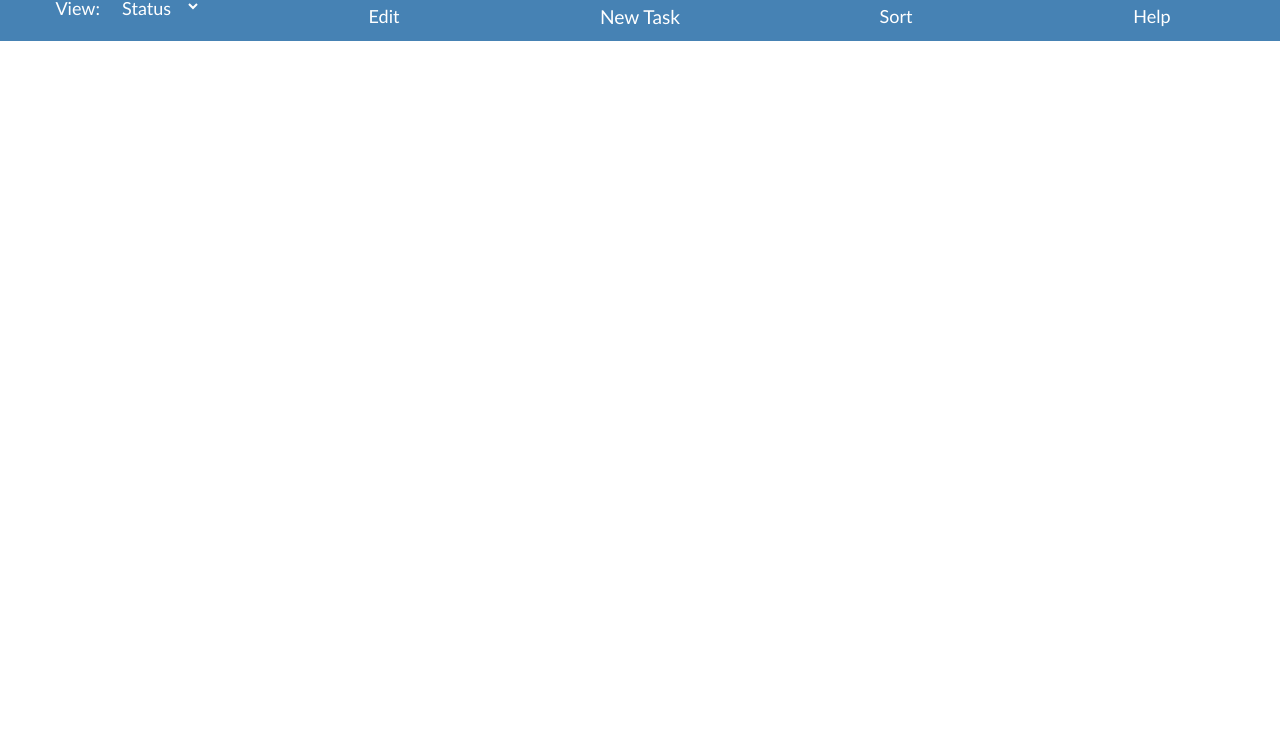
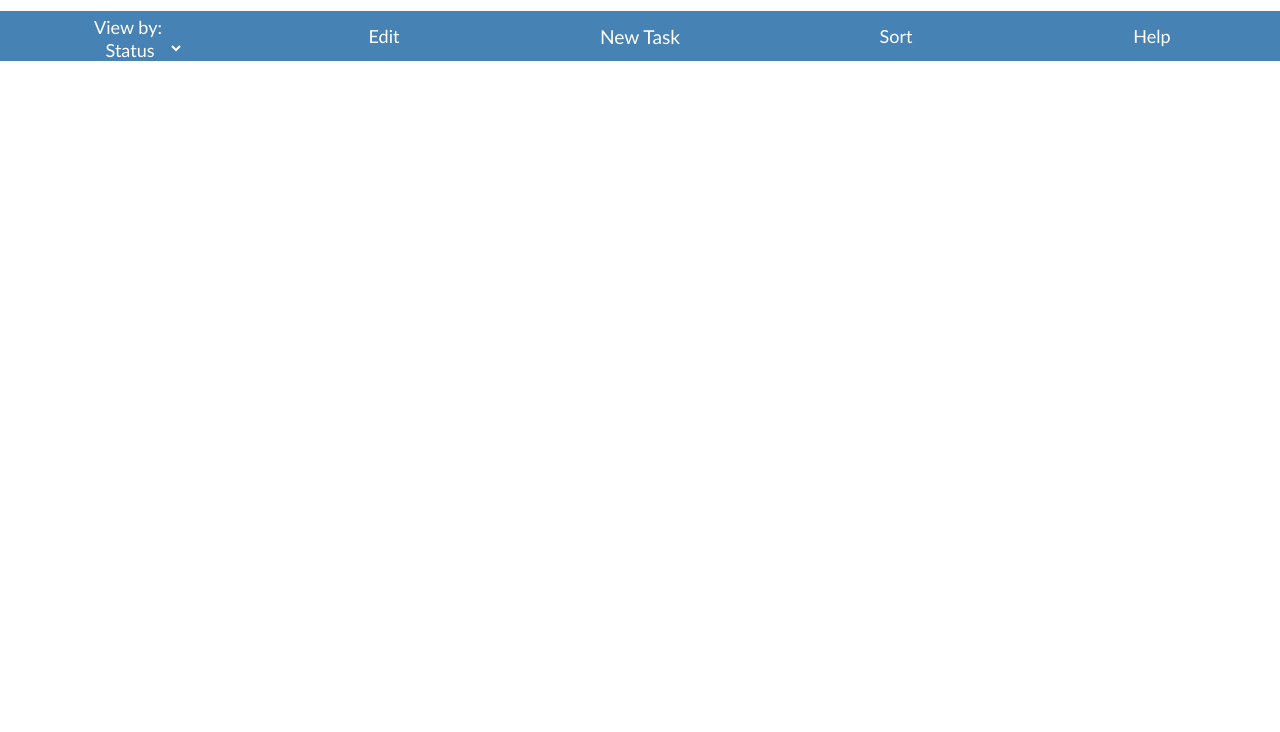
Before and after one commit to MissLiner/to-do-list, a website built with webpack: page dist/index.html in a window 1280 px wide. Shown: the part 68-800 px from the top of the page. Built offline with Linux system fonts and the light colour scheme.

Commit message:
Style view select to fit in menu bar properly

```diff
--- a/src/style.css
+++ b/src/style.css
@@ -59,8 +59,7 @@ h1 {
     color: white;
     font-size: large;
     height: 40px;
-    margin-top: 0px;
-    top: 0px;
+    /* vertical-align: middle; */
 }
 .task-description-input {
     grid-area: b;
@@ -90,6 +89,7 @@ h1 {
     display: grid;
     grid-template-columns: 1fr 1fr 1fr 1fr 1fr;
     height: 40px;
+    margin: 20px 0px 40px 0px;
     padding: 5px 0px 5px 0px;
     position: relative;
     width: 100%;
@@ -103,6 +103,9 @@ h1 {
     left: 30px;
     top: 30px;
 }
+#view-label {
+    width: 80px;
+}
 #view-label #view-options {
     height: 20px;
 }
```
Also changed, not shown: dist/index.html, dist/main.js.
